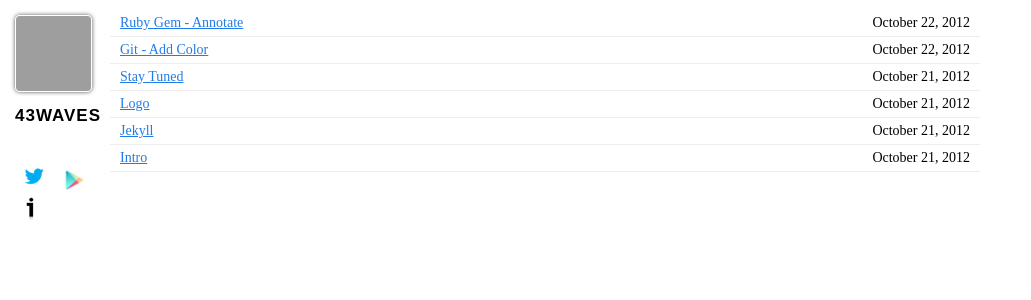
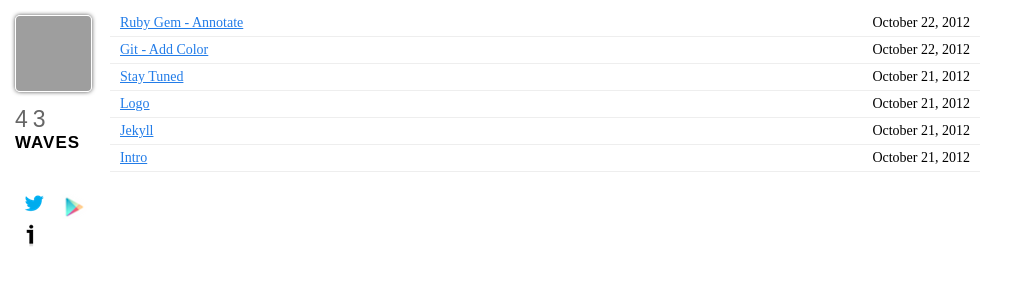
Before and after one commit to 43waves/43waves.github.io, a Jekyll site: the page built from index.html, in a window 1280 px wide. Shown: the top 300 px of the page, without its empty margins (0-1031 px from the left). Built offline with Jekyll 4.4.1, drawn with Linux system fonts in a browser that asks for light colours; nearby versions of some CDN libraries; Markdown is read by kramdown in place of the engine named in the settings; comment, search, counter and statistics services are not loaded; grey boxes are pictures that could not be loaded.

Commit message:
Update 43waves header

```diff
--- a/_layouts/layout.html
+++ b/_layouts/layout.html
@@ -43,7 +43,8 @@
 
       <div id="me">
         <a href="/">
-          <span id="startup">43waves</span>
+          <span id="xliii">43</span>
+          <span id="waves">waves</span>
         </a>
       </div>
 
--- a/css/styles.css
+++ b/css/styles.css
@@ -99,7 +99,17 @@ h3 {
   margin: 10px 0 20px 0;
 }
 
-#header #startup {
+#header #xliii {
+  font-size: 23px;
+  letter-spacing: 5px;
+  color: #666;
+}
+
+#header #xliii:hover {
+  color: #000;
+}
+
+#header #waves {
   font-size: 17px;
   font-weight: bold;
   letter-spacing: 1px;
```
